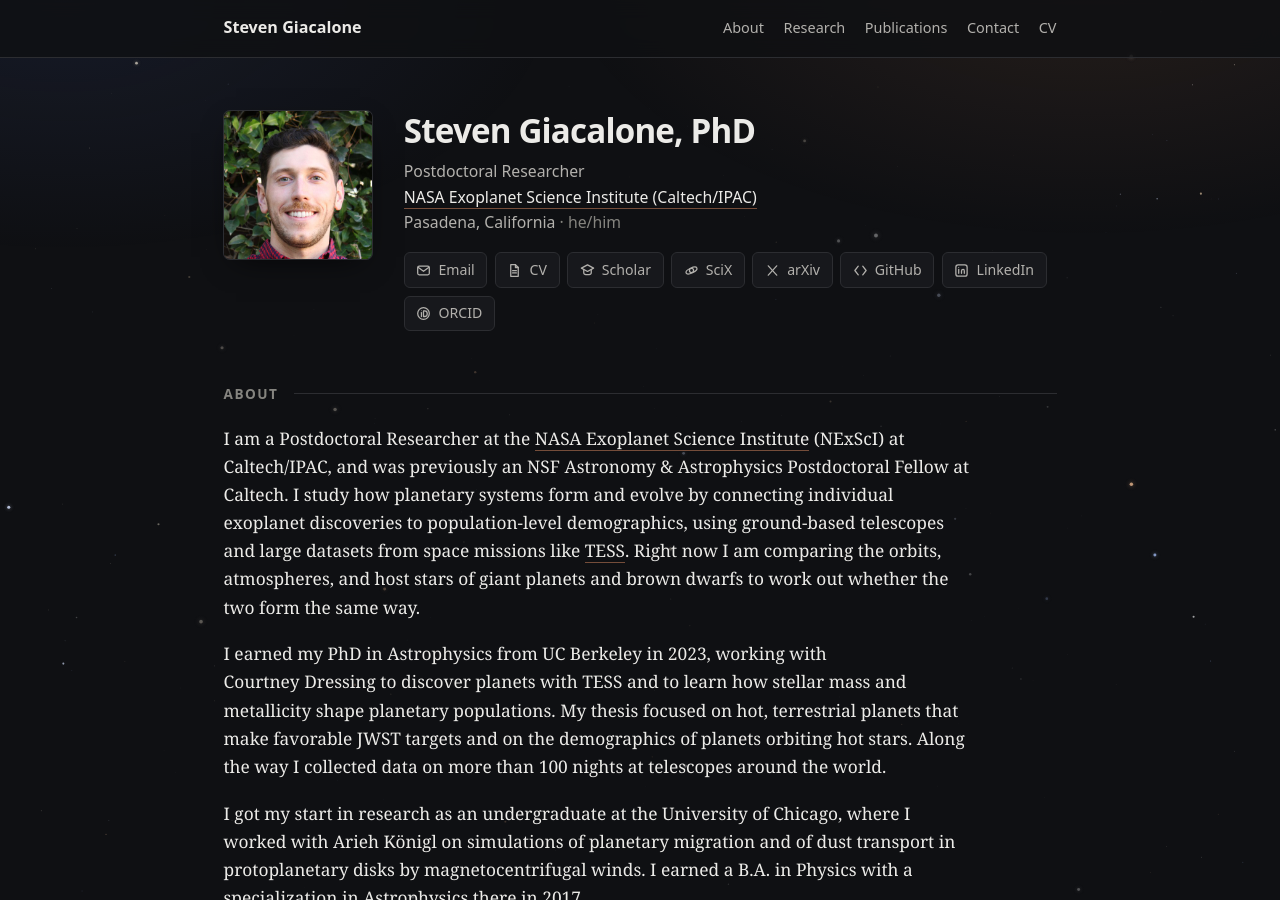
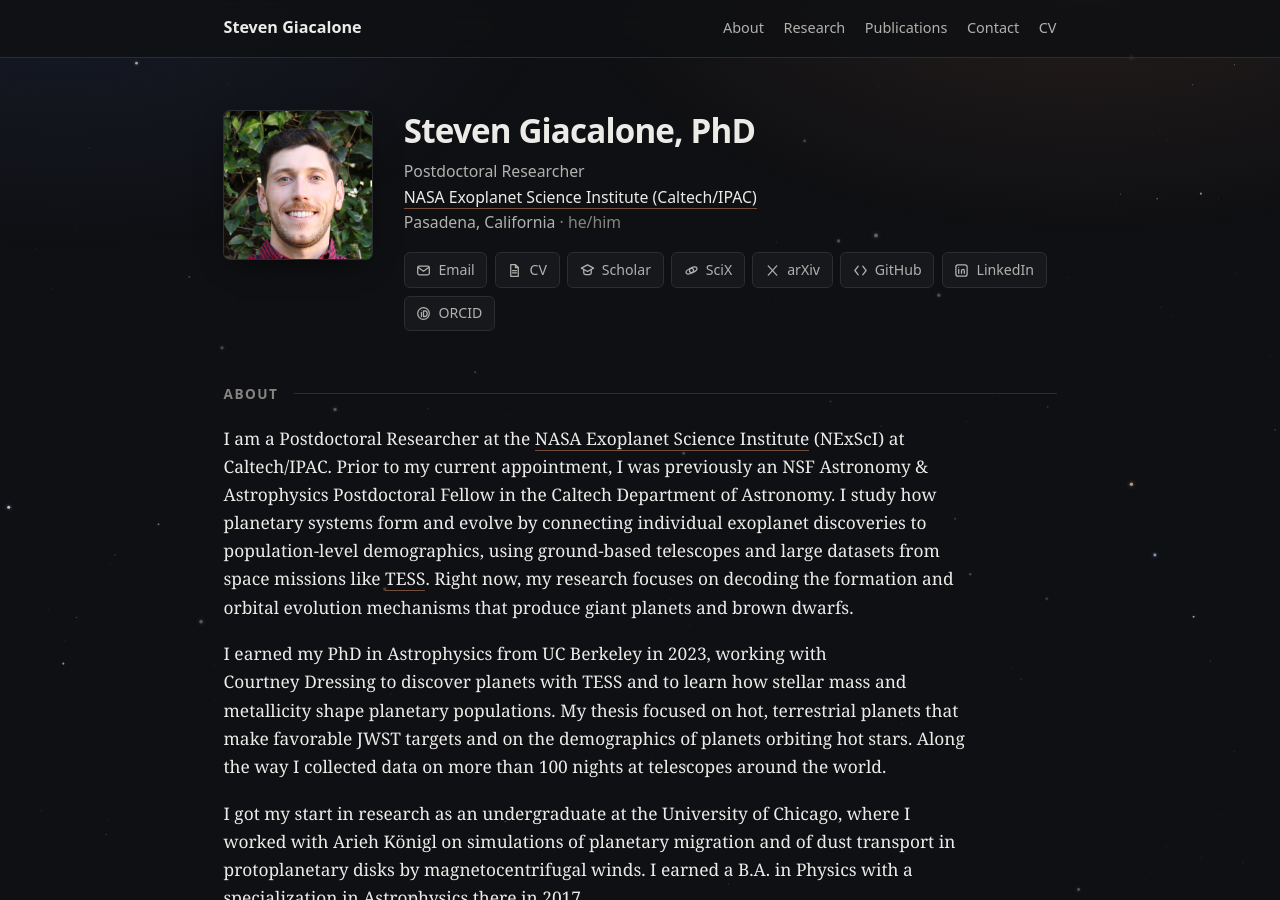
Before and after one commit to stevengiacalone/stevengiacalone.github.io, a Jekyll site: the page built from index.html, in a window 1280 px wide and 900 px high. Built offline with Jekyll 4.4.1, drawn with Linux system fonts in a browser that asks for light colours.

Commit message:
Update About paragraph
Co-Authored-By: Claude Opus 5.5 <noreply@anthropic.com>
Claude-Session: https://claude.ai/code/session_01RapRmGYcJxYnG7hBfRrCXQ

```diff
--- a/index.html
+++ b/index.html
@@ -21,12 +21,12 @@ title: ""
 <div class="bio">
   <p>
     I am a Postdoctoral Researcher at the <a href="https://nexsci.caltech.edu/">NASA Exoplanet Science
-    Institute</a> (NExScI) at Caltech/IPAC, and was previously an NSF Astronomy &amp; Astrophysics
-    Postdoctoral Fellow at Caltech. I study how planetary systems form and evolve by connecting
-    individual exoplanet discoveries to population-level demographics, using ground-based telescopes
-    and large datasets from space missions like <a href="https://tess.mit.edu/">TESS</a>. Right now I am
-    comparing the orbits, atmospheres, and host stars of giant planets and brown dwarfs to work out
-    whether the two form the same way.
+    Institute</a> (NExScI) at Caltech/IPAC. Prior to my current appointment, I was previously an NSF
+    Astronomy &amp; Astrophysics Postdoctoral Fellow in the Caltech Department of Astronomy. I study how
+    planetary systems form and evolve by connecting individual exoplanet discoveries to population-level
+    demographics, using ground-based telescopes and large datasets from space missions like
+    <a href="https://tess.mit.edu/">TESS</a>. Right now, my research focuses on decoding the formation and
+    orbital evolution mechanisms that produce giant planets and brown dwarfs.
   </p>
   <p>
     I earned my PhD in Astrophysics from UC Berkeley in 2023, working with
```
